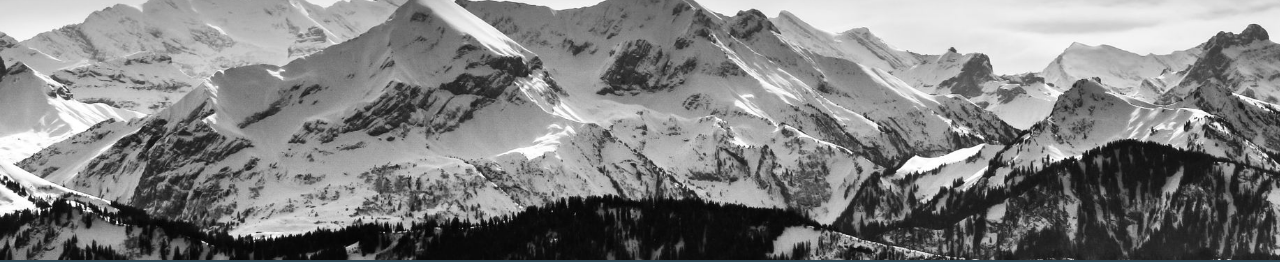
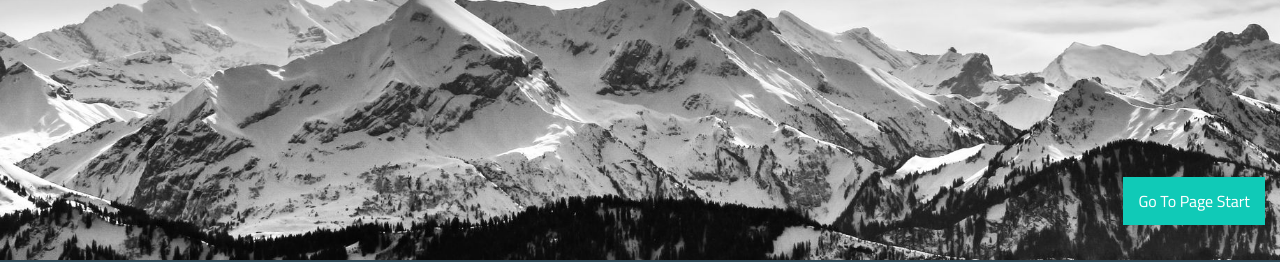
Before and after one commit to Abdelrhman012/HTML_CSS_Fitrst_Template, a plain HTML site: page index.html in a window 1280 px wide. Shown: the part 560-822 px from the top of the page. Drawn offline with Linux system fonts and the light colour scheme.

Commit message:
add back to home button

```diff
--- a/CSS/Leon.css
+++ b/CSS/Leon.css
@@ -114,6 +114,24 @@ body{
     font-family: 'Cairo', sans-serif;
     background-image: linear-gradient(45deg, var(--grey), var(--dark-grey));
 }
+
+.back-home{
+    background-color: var(--main-color);
+    color: white;
+    position: fixed;
+    padding: 15px;
+    right: 0;
+    bottom: 0;
+    margin: 15px;
+    cursor: pointer;
+    user-select: none;
+    text-decoration: none;
+}
+
+.back-home:hover{
+    background-color: var(--grey);
+}
+
 
 .header{
     margin: 10px auto;
--- a/index.html
+++ b/index.html
@@ -14,7 +14,10 @@
     <link href="https://fonts.googleapis.com/css2?family=Cairo:wght@200;300;400;500;600;700;800;900&display=swap" rel="stylesheet">
 </head>
 <body>
-<div class="header">
+<a class="back-home" href="#header">
+Go To Page Start
+</a>
+<div class="header" id="header">
     <div class="container">
         <img src="Images/logo.png" alt="" class="logo">
         <div class="links">
```
